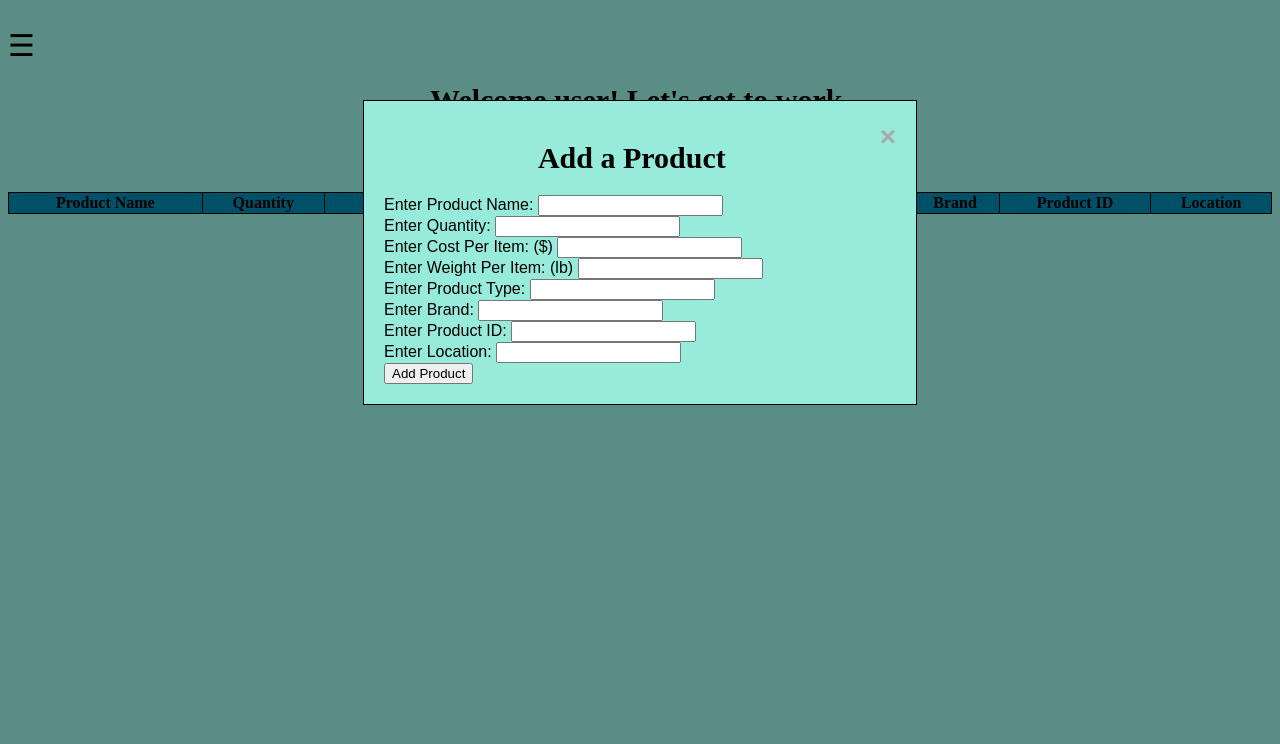
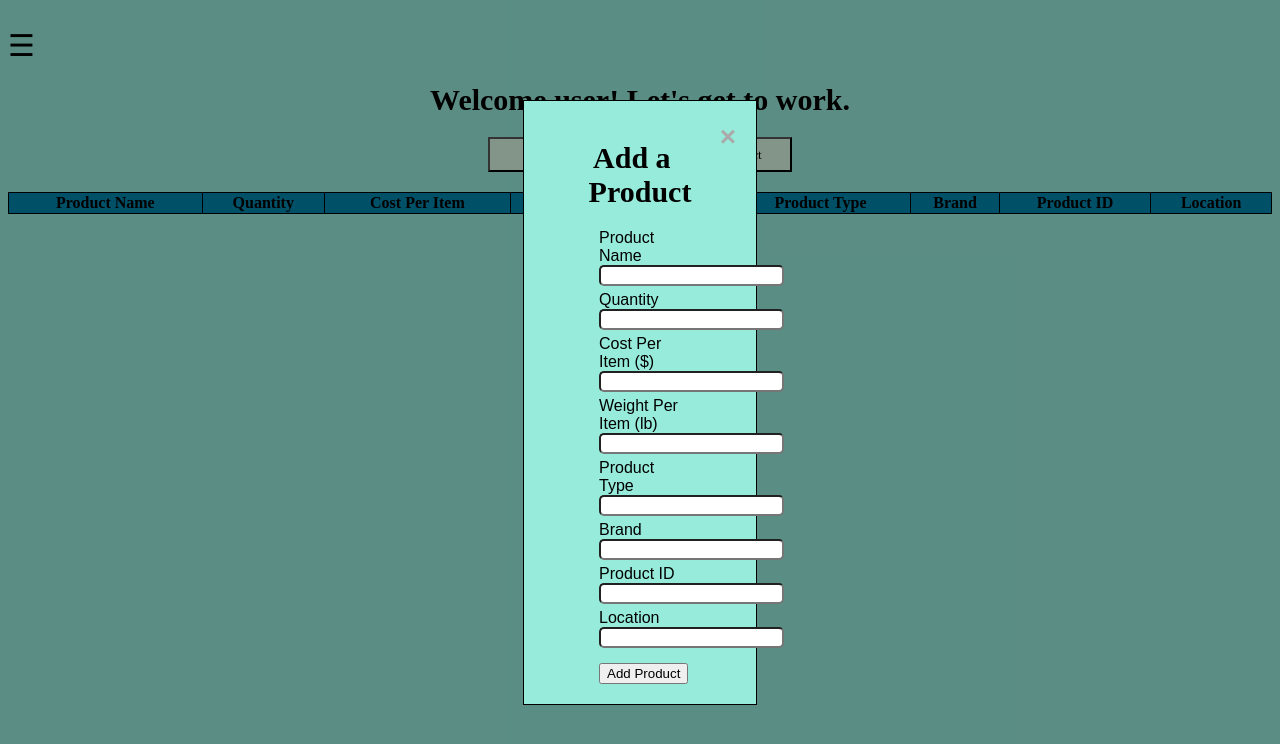
Before and after one commit to jgalang21/Inventory_Manager, a website: page src/html/inventoryManager.html in a window 1280 px wide. Both pictures are taken after a click on the button "Add Product". Drawn offline with Linux system fonts and the light colour scheme.

Commit message:
Updated UI for adding and removing products

```diff
--- a/src/css/inventoryManager.css
+++ b/src/css/inventoryManager.css
@@ -74,7 +74,26 @@
   margin: auto;
   padding: 20px;
   border: 1px solid var(--black-color);
-  width: 40%;
+  width: 15%;
+}
+
+.popup-content .prodInfoInput {
+  border-radius: 5px;
+  margin-bottom: 5px;
+  text-align: center;
+}
+
+.popup-content .popupProd {
+  padding: 0px 55px;
+}
+
+.popup-content .prodInfo {
+  text-align: left;
+}
+
+.popup-content .popupBtn {
+  text-align: center;
+  margin-top: 10px;
 }
 
 /* The Close Button */
--- a/src/html/inventoryManager.html
+++ b/src/html/inventoryManager.html
@@ -64,15 +64,43 @@
       <span class="close">&times;</span>
       <h1>Add a Product</h1>
 
-      <div>Enter Product Name:    <input type="text" class="prodInfo" id="addPopPrdName" ></div>
-      <div>Enter Quantity:        <input type="text" class="prodInfo" id="popupQuantity" ></div>
-      <div>Enter Cost Per Item: ($)   <input type="text" class="prodInfo" id="popupCostPerItem" ></div>
-      <div>Enter Weight Per Item: (lb) <input type="text" class="prodInfo" id="popupWeightPerItem" ></div>
-      <div>Enter Product Type:    <input type="text" class="prodInfo" id="popupProductType" ></div>
-      <div>Enter Brand:           <input type="text" class="prodInfo" id="popupBrand" ></div>
-      <div>Enter Product ID:      <input type="text" class="prodInfo" id="popupProductID" ></div>
-      <div>Enter Location:        <input type="text" class="prodInfo" id="popupLocation" ></div>
-      <input type="button" id="addProdPopupBtn" class="popupBtn" value="Add Product">
+      <div class="popupProd">
+        <div class="prodInfo">
+          <div>Product Name</div>
+          <input type="text" class="prodInfoInput" id="addPopPrdName" >
+        </div>
+        <div class="prodInfo">
+          <div>Quantity</div>
+          <input type="text" class="prodInfoInput" id="popupQuantity" >
+        </div>
+        <div class="prodInfo">
+          <div>Cost Per Item ($)</div>
+          <input type="text" class="prodInfoInput" id="popupCostPerItem" >
+        </div>
+        <div class="prodInfo">
+          <div>Weight Per Item (lb)</div>
+          <input type="text" class="prodInfoInput" id="popupWeightPerItem" >
+        </div>
+        <div class="prodInfo">
+          <div>Product Type</div>
+          <input type="text" class="prodInfoInput" id="popupProductType" >
+        </div>
+        <div class="prodInfo">
+          <div>Brand</div>
+          <input type="text" class="prodInfoInput" id="popupBrand" >
+        </div>
+        <div class="prodInfo">
+          <div>Product ID</div>
+          <input type="text" class="prodInfoInput" id="popupProductID" >
+        </div>
+        <div class="prodInfo">
+          <div>Location</div>
+          <input type="text" class="prodInfoInput" id="popupLocation" >
+        </div>
+        <div class="popupBtn">
+          <input type="button" id="addProdPopupBtn" value="Add Product">
+        </div>
+      </div>
     </div>
   </div>
 
@@ -81,8 +109,15 @@
     <div class="popup-content">
       <span class="close">&times;</span>
       <h1>Remove a Product</h1>
-      <div>Enter Product Name to Remove: <input type="text" class="prodInfo" id="rmvPopPrdName" ></div>
-      <input type="button" id="rmvProdPopupBtn" class="popupBtn" value="Remove Product">
+      <div class="popupProd">
+        <div class="prodInfo">
+          <div>Product Name</div>
+          <input type="text" class="prodInfoInput" id="rmvPopPrdName" >
+        </div>
+      </div>
+      <div class="popupBtn">
+        <input type="button" id="rmvProdPopupBtn" value="Remove Product">
+      </div>
     </div>
   </div>
 
```
Also changed, not shown: src/html/index.html (+3 -7 lines).
